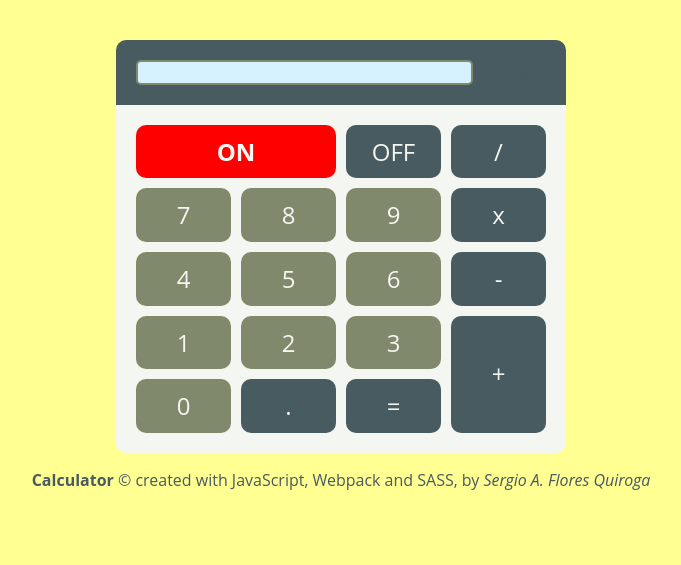
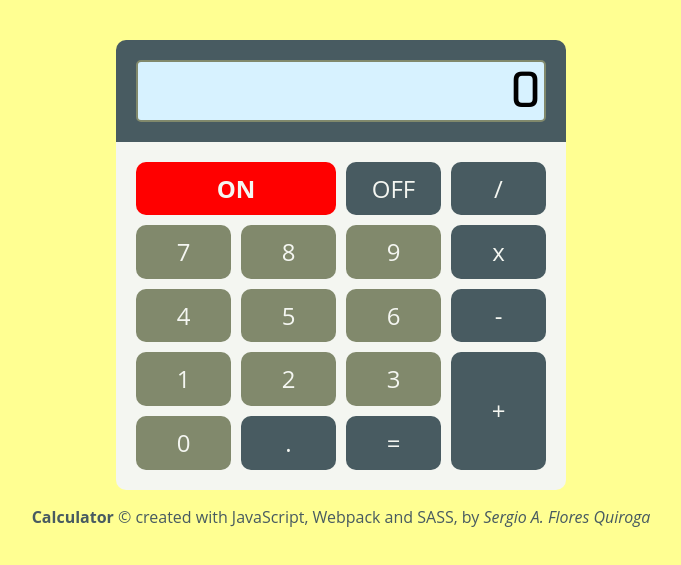
Before and after one commit to seralv/calculator, a website built with webpack: page src/index.html in a window 1280 px wide. Shown: the part 135-700 px from the top of the page, without its empty margins (299-980 px from the left). Built offline with nearby package versions, Linux system fonts and the light colour scheme.

Commit message:
I need to learn something before to continue

```diff
--- a/src/components/calculator.js
+++ b/src/components/calculator.js
@@ -1,11 +1,10 @@
 export default function calculator() {
     const $div = document.createElement( 'div' );
     const numbers = [0,1,2,3,4,5,6,7,8,9];
+
     $div.innerHTML =`
     <div class="top-frame">
-        <input type="text" id="screen">
-            <div class="text">62345678</div>
-        </input>
+        <input type="text" id="screen" value="0" />
     </div>
     <div class="bottom-frame">
         <div class="btn-on">
--- a/src/styles/layout/_calculator.scss
+++ b/src/styles/layout/_calculator.scss
@@ -18,14 +18,10 @@
             margin: 20px 20px;
             background-color: $screen-color;
             border: 2px solid $mid-color;
-            display: flex;
-            justify-content: flex-end;
+            text-align: right;
             border-radius: 5px;
-
-            .text {
-                font-size: 3rem;
-                font-family: $digital-font-stack;
-            }
+            font-family: $digital-font-stack;
+            font-size: 3rem;
         }
     }
     .bottom-frame {
```
